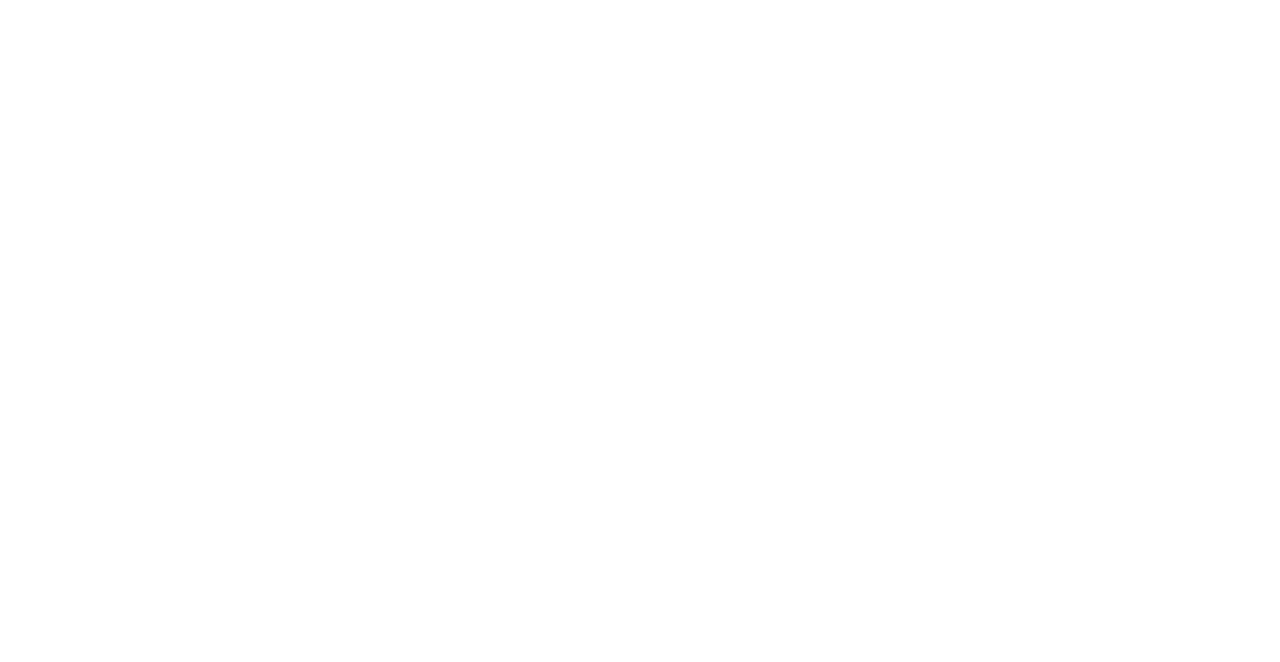
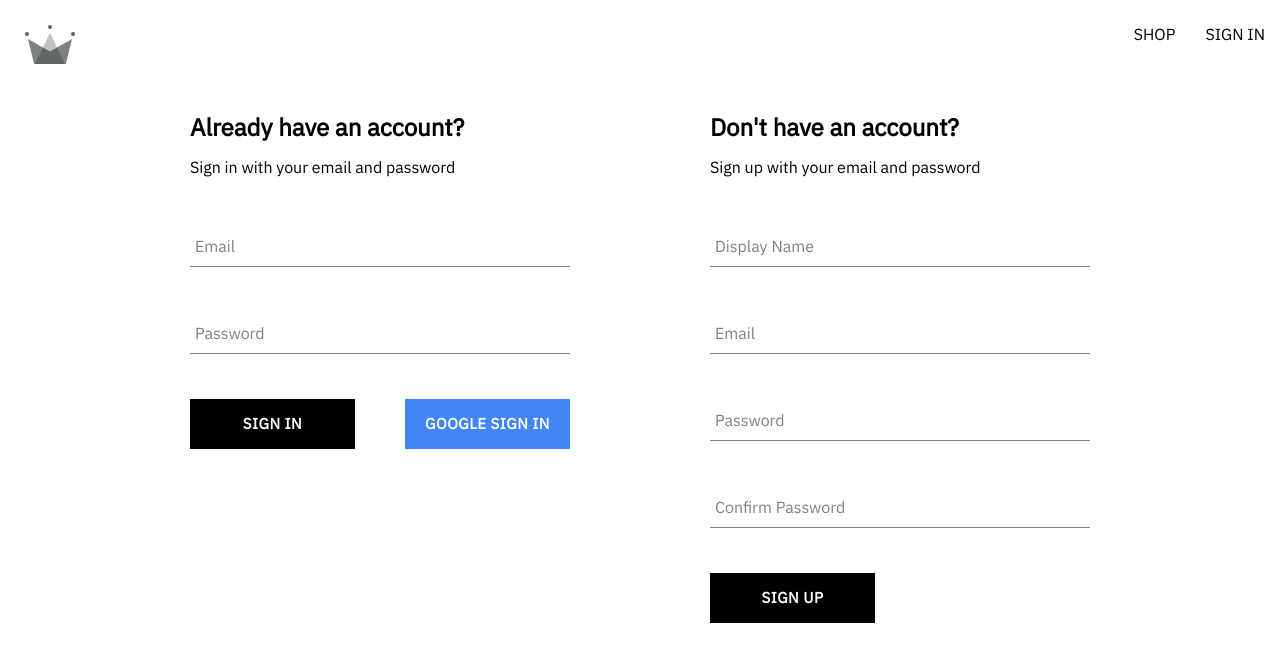
Before and after one commit to Steven-CheungSiuFung/e-commerce-website, a React (Create React App) app: page /auth in a window 1280 px wide. Before the commit this address had no page. Shown: the top 662 px of the page. Built offline with nearby package versions, Linux system fonts and the light colour scheme.

Commit message:
create sign-in-form component, set sign-in-form and sign-up-form as children of authentication page

```diff
--- a/public/index.html
+++ b/public/index.html
@@ -24,6 +24,9 @@
       work correctly both with client-side routing and a non-root public URL.
       Learn how to configure a non-root public URL by running `npm run build`.
     -->
+    <link rel="preconnect" href="https://fonts.googleapis.com">
+    <link rel="preconnect" href="https://fonts.gstatic.com" crossorigin>
+    <link href="https://fonts.googleapis.com/css2?family=IBM+Plex+Sans+Arabic&display=swap" rel="stylesheet">
     <title>React App</title>
   </head>
   <body>
--- a/src/App.js
+++ b/src/App.js
@@ -2,7 +2,8 @@
 
 import Home from "./components/routes/home/home.component";
 import Navigation from "./components/routes/navigation/navigation.component";
-import SignIn from "./components/routes/sign-in/sign-in.component";
+import Authentication from "./components/routes/authentication/authentication.component";
+
 
 const Shop = () => {
   return (
@@ -16,7 +17,7 @@
       <Route path="/" element={<Navigation />}>
         <Route index element={<Home />} />
         <Route path="shop" element={<Shop />} />
-        <Route path="sign-in" element={<SignIn />} />
+        <Route path="auth" element={<Authentication />} />
       </Route>
     </Routes>
   )
--- a/src/components/button/button.styles.scss
+++ b/src/components/button/button.styles.scss
@@ -4,12 +4,12 @@
     height: 50px;
     letter-spacing: 0.5px;
     line-height: 50px;
-    padding: 0 35px 0 35px;
+    padding: 0 20px 0 20px;
     font-size: 15px;
     background-color: black;
     color: white;
     text-transform: uppercase;
-    font-family: 'Open Sans Condensed';
+    font-family: 'IBM Plex Sans Arabic', sans-serif;
     font-weight: bolder;
     border: none;
     cursor: pointer;
--- /dev/null
+++ b/src/components/routes/authentication/authentication.component.jsx
@@ -0,0 +1,16 @@
+import SignInForm from "../../sign-in-form/sign-in-form.component";
+import SignUpForm from "../../sign-up-form/sign-up-form.component";
+
+import "./authentication.styles.scss";
+
+const Authentication = () => {
+
+    return (
+        <div className="authentication-container">
+            <SignInForm />
+            <SignUpForm />
+        </div>
+    )
+}
+
+export default Authentication;
--- /dev/null
+++ b/src/components/routes/authentication/authentication.styles.scss
@@ -0,0 +1,6 @@
+.authentication-container {
+    display: flex;
+    justify-content: space-between;
+    width: 900px;
+    margin: 30px auto;
+}
--- a/src/components/routes/navigation/navigation.component.jsx
+++ b/src/components/routes/navigation/navigation.component.jsx
@@ -16,7 +16,7 @@
                 <Link className="nav-link" to="/shop">
                     SHOP
                 </Link>
-                <Link className="nav-link" to="/sign-in">
+                <Link className="nav-link" to="/auth">
                     SIGN IN
                 </Link>
           </div>
--- a/src/components/routes/sign-in/sign-in.component.jsx
+++ /dev/null
@@ -1,22 +0,0 @@
-import { signInWithGooglePropup, createUserDocumentFromAuth } from "../../../utils/firebase/firebase.utils";
-
-import SignUpForm from "../../sign-up-form/sign-up-form.component";
-
-const SignIn = () => {
-    const logGoogleUser = async () => {
-        const {user} = await signInWithGooglePropup();
-        const userDocRef = await createUserDocumentFromAuth(user);
-    }
-
-    return (
-        <div>
-            <h1>Sign In Page</h1>
-            <button onClick={logGoogleUser}>
-                Sign in with Google Propup
-            </button>
-            <SignUpForm />
-        </div>
-    )
-}
-
-export default SignIn;
--- /dev/null
+++ b/src/components/sign-in-form/sign-in-form.component.jsx
@@ -0,0 +1,72 @@
+import { useState } from "react";
+
+import { signInWithGooglePropup, createUserDocumentFromAuth, signInUserWithEmailAndPassword } from "../../utils/firebase/firebase.utils";
+
+import FormInput from "../form-input/form-input.component";
+import Button from "../button/button.component";
+
+import "./sign-in-form.styles.scss";
+
+const defaultFormFields = {
+    email: "",
+    password: "",
+}
+
+const SignInForm = () => {
+    const [formFields, setFormFields] = useState(defaultFormFields);
+    const { email, password } = formFields;
+
+    const resetFormFields = () => {
+        setFormFields(defaultFormFields);
+    }
+
+    const logGoogleUser = async () => {
+        const {user} = await signInWithGooglePropup();
+        const userDocRef = await createUserDocumentFromAuth(user);
+    }
+
+    const handleSubmit = async (event) => {
+        event.preventDefault();
+
+        try {
+            const response = await signInUserWithEmailAndPassword(email, password);
+            console.log(response);
+            resetFormFields();
+        } catch (error) {
+            switch (error.code) {
+                case "auth/wrong-password":
+                    alert("incorrect password for email");
+                    break;
+                case "auth/user-not-found":
+                    alert("no user associated with this email");
+                    break;
+                default:
+                    console.log(error);
+                    break;
+            }
+        }
+    }
+
+    const onChangeHandler = (event) => {
+        const {name, value} = event.target;
+        setFormFields({...formFields, [name]: value});
+    }
+
+    return (
+        <div className="sign-in-container">
+            <h2>Already have an account?</h2>
+            <span>Sign in with your email and password</span>
+            <form onSubmit={handleSubmit}>
+                <FormInput label="Email" type="email" required onChange={onChangeHandler} name="email" value={email} />
+                <FormInput label="Password" type="password" required onChange={onChangeHandler} name="password" value={password} />
+                <div className="buttons-container">
+                    <Button buttonType="" type="submit">SIGN IN</Button>
+                    <Button buttonType="google" type="button" onClick={logGoogleUser}>GOOGLE SIGN IN</Button>
+                </div>
+
+            </form>
+        </div>
+    )
+}
+
+export default SignInForm;
--- /dev/null
+++ b/src/components/sign-in-form/sign-in-form.styles.scss
@@ -0,0 +1,14 @@
+.sign-in-container {
+    display: flex;
+    flex-direction: column;
+    width: 380px;
+
+    h2 {
+        margin: 10px 0;
+    }
+
+    .buttons-container {
+        display: flex;
+        justify-content: space-between;
+    }
+}
--- a/src/components/sign-up-form/sign-up-form.component.jsx
+++ b/src/components/sign-up-form/sign-up-form.component.jsx
@@ -46,7 +46,6 @@
     const onChangeHandler = (event) => {
         const {name, value} = event.target;
         setFormFields({...formFields, [name]: value});
-
     }
 
     return (
--- a/src/index.css
+++ b/src/index.css
@@ -1,6 +1,6 @@
 body {
   margin: 0;
-  font-family: -apple-system, BlinkMacSystemFont, 'Segoe UI', 'Roboto', 'Oxygen',
+  font-family: 'IBM Plex Sans Arabic', 'Segoe UI', 'Roboto', 'Oxygen',
     'Ubuntu', 'Cantarell', 'Fira Sans', 'Droid Sans', 'Helvetica Neue',
     sans-serif;
   -webkit-font-smoothing: antialiased;
--- a/src/utils/firebase/firebase.utils.js
+++ b/src/utils/firebase/firebase.utils.js
@@ -1,5 +1,5 @@
 import { initializeApp } from "firebase/app";
-import { getAuth, signInWithRedirect, signInWithPopup, GoogleAuthProvider, createUserWithEmailAndPassword } from "firebase/auth";
+import { getAuth, signInWithRedirect, signInWithPopup, GoogleAuthProvider, createUserWithEmailAndPassword, signInWithEmailAndPassword } from "firebase/auth";
 import { getFirestore, doc, getDoc, setDoc } from "firebase/firestore";
 
 const firebaseConfig = {
@@ -56,3 +56,10 @@
 
   return await createUserWithEmailAndPassword(auth, email, password);
 }
+
+
+export const signInUserWithEmailAndPassword = async (email, password) => {
+  if (!email || !password) return;
+
+  return await signInWithEmailAndPassword(auth, email, password);
+}
```
